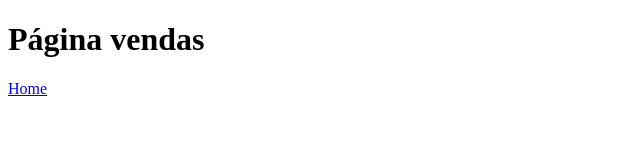
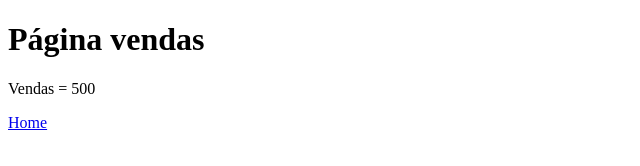
Before and after one commit to MateusFranca/testegit, a plain HTML site: page vendas.html in a window 1280 px wide. Shown: the whole page, without its empty margins (0-640 px from the left). Drawn offline with Linux system fonts and the light colour scheme.

Commit message:
Acrescentado valor das vendas

```diff
--- a/vendas.html
+++ b/vendas.html
@@ -8,6 +8,8 @@
   </head>
   <body>
     <h1>Página vendas</h1>
+    <p>Vendas = 500</p>
+
     <a href="index.html">Home</a>
   </body>
 </html>
```
